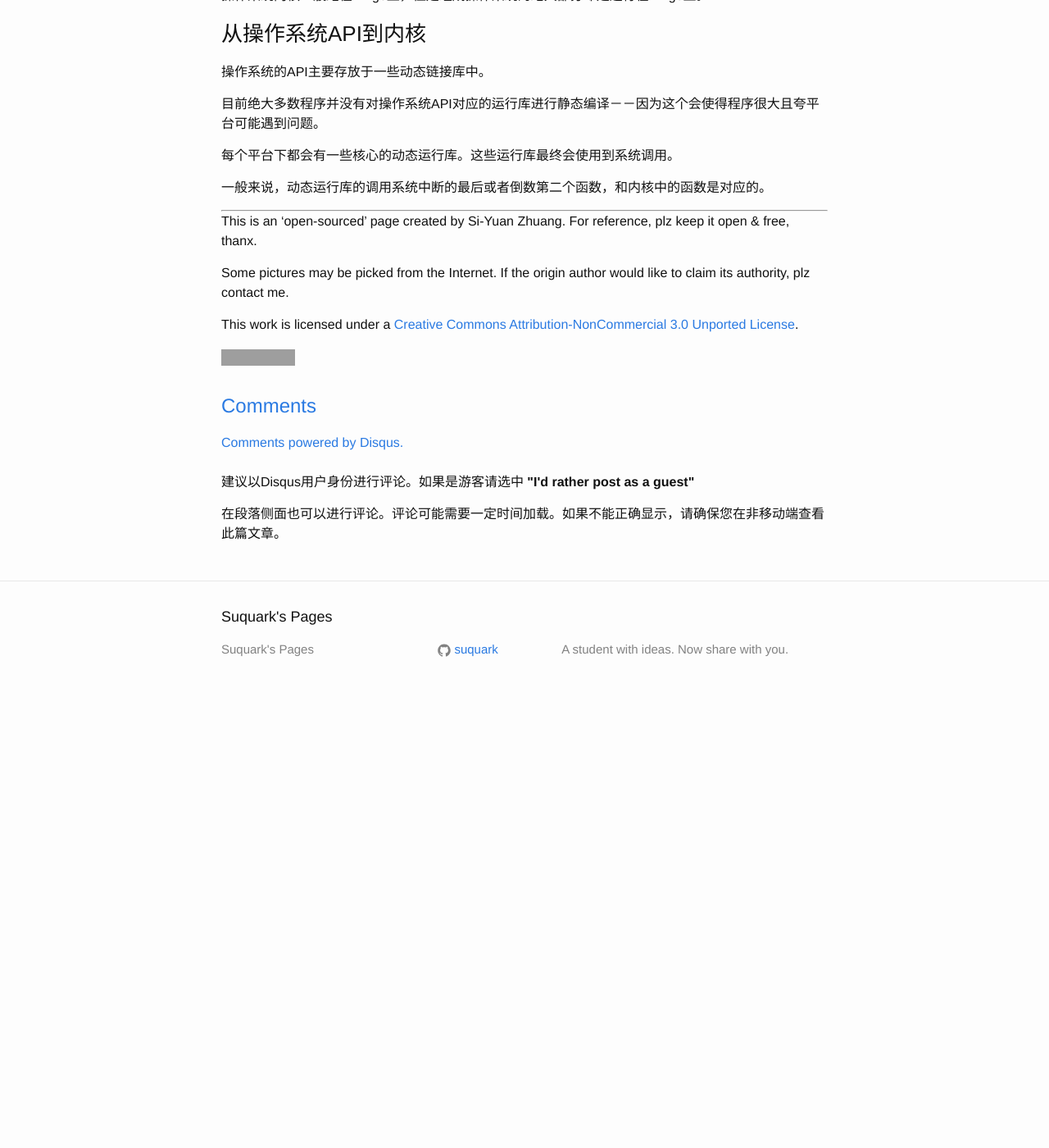
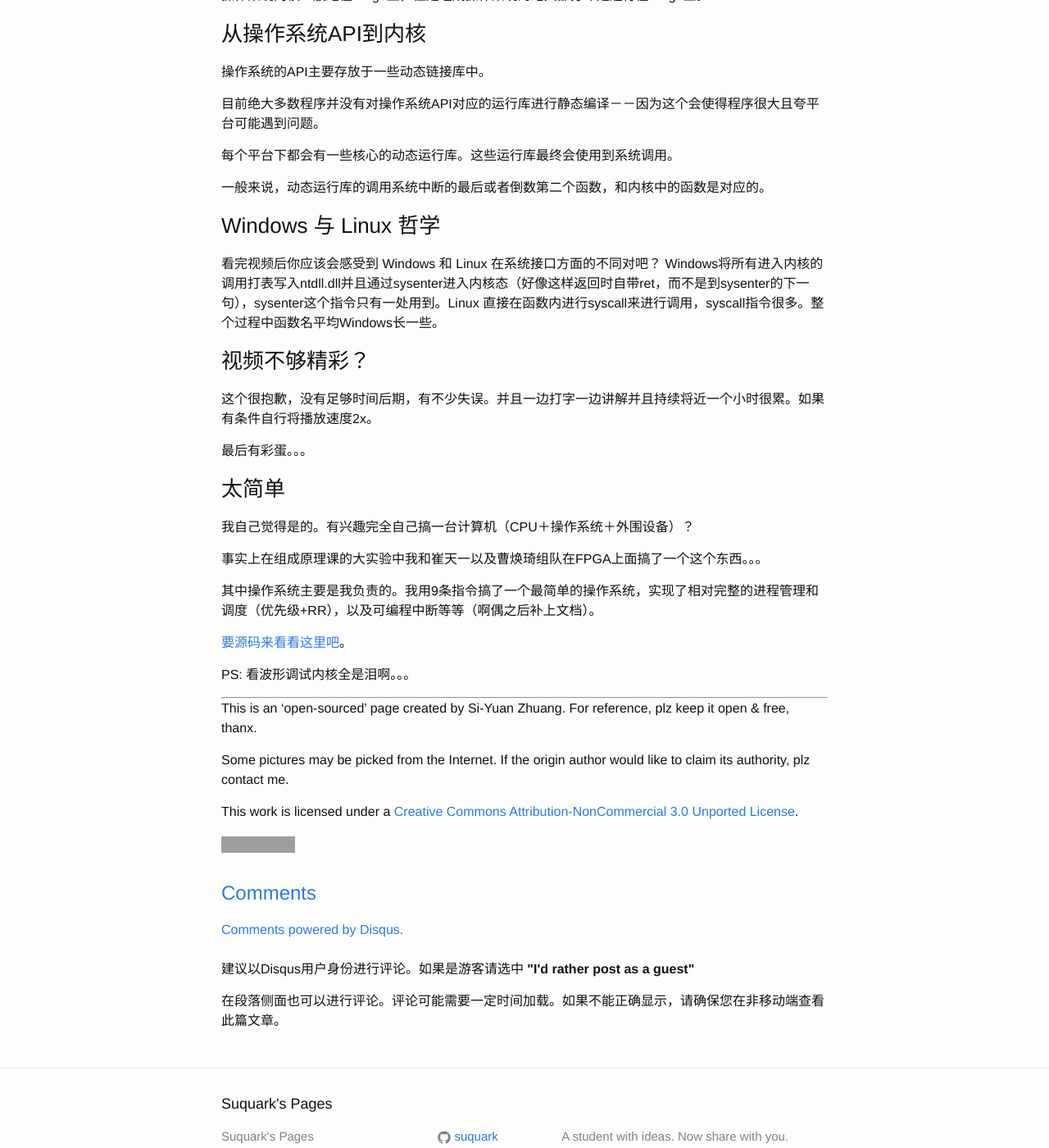
Before and after one commit to suquark/suquark.github.io, a Jekyll site: the page built from _posts/2016-03-03-Video-of-Operation-System.md, in a window 1280 px wide and 1400 px high, scrolled down 1931 px. Shown: the whole window at 82% size. Built offline with Jekyll 4.4.1, drawn with Linux system fonts in a browser that asks for light colours; comment, search, counter and statistics services are not loaded; before the commit the page ends 2795 px from its top, so only the background shows below that; grey boxes are pictures that could not be loaded.

Commit message:
更新操作系统视频页
更新操作系统视频页

```diff
--- a/_posts/2016-03-03-Video-of-Operation-System.md
+++ b/_posts/2016-03-03-Video-of-Operation-System.md
@@ -77,6 +77,29 @@ Ring0权限最高，拥有完全的硬件控制权。Ring3最低，一切设备
 
 一般来说，动态运行库的调用系统中断的最后或者倒数第二个函数，和内核中的函数是对应的。
 
+### Windows 与 Linux 哲学
+
+看完视频后你应该会感受到 Windows 和 Linux 在系统接口方面的不同对吧？
+Windows将所有进入内核的调用打表写入ntdll.dll并且通过sysenter进入内核态（好像这样返回时自带ret，而不是到sysenter的下一句），sysenter这个指令只有一处用到。Linux 直接在函数内进行syscall来进行调用，syscall指令很多。整个过程中函数名平均Windows长一些。
+
+### 视频不够精彩？
+
+这个很抱歉，没有足够时间后期，有不少失误。并且一边打字一边讲解并且持续将近一个小时很累。如果有条件自行将播放速度2x。
+
+最后有彩蛋。。。
+
+### 太简单
+
+我自己觉得是的。有兴趣完全自己搞一台计算机（CPU＋操作系统＋外围设备）？
+
+事实上在组成原理课的大实验中我和崔天一以及曹焕琦组队在FPGA上面搞了一个这个东西。。。
+
+其中操作系统主要是我负责的。我用9条指令搞了一个最简单的操作系统，实现了相对完整的进程管理和调度（优先级+RR），以及可编程中断等等（啊偶之后补上文档）。
+
+[要源码来看看这里吧](https://github.com/suquark/USTC-tMIPS/tree/master/OS/MARS)。
+
+PS: 看波形调试内核全是泪啊。。。
+
 ---
 
 This is an 'open-sourced' page created by Si-Yuan Zhuang. For reference, plz keep it open & free, thanx.
```
